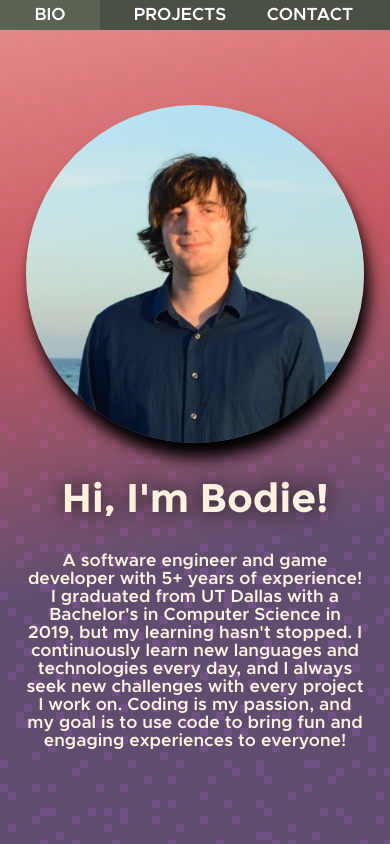
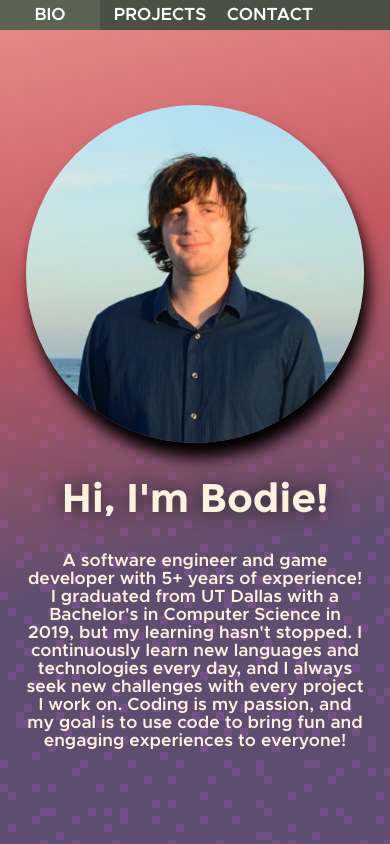
Before and after one commit to Bodaciouslycrazy/bodaciouslycrazy.github.io, a React (Create React App) app: page / in a window 390 px wide. Shown: the top 844 px of the page. Built offline with nearby package versions, Linux system fonts and the light colour scheme; a web font is replaced by a local one.

Commit message:
fixing gap too big on mobile

```diff
--- a/src/App.css
+++ b/src/App.css
@@ -5,6 +5,7 @@
   --navtextsize: 2em;
   --navbuttonwidth: 185px;
   --navbuttonheight: 40px;
+  --navbuttongap: 30px;
   --projectmargin: 50px;
   --projectcontentpadding: 30px;
   --projectborderradius: 20px;
@@ -19,6 +20,7 @@
     --navtextsize: 1.1em;
     --navbuttonwidth: 100px;
     --navbuttonheight: 30px;
+    --navbuttongap: 10px;
     --projectmargin: 30px;
     --projectcontentpadding: 20px;
     --projectborderradius: 10px;
@@ -73,7 +75,7 @@ p {
   width: 100%;
   display: flex;
   align-items: stretch;
-  gap: 30px;
+  gap: var(--navbuttongap);
 }
 
 .navButton{
```
